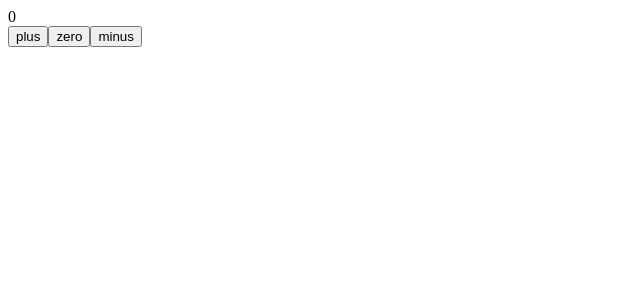
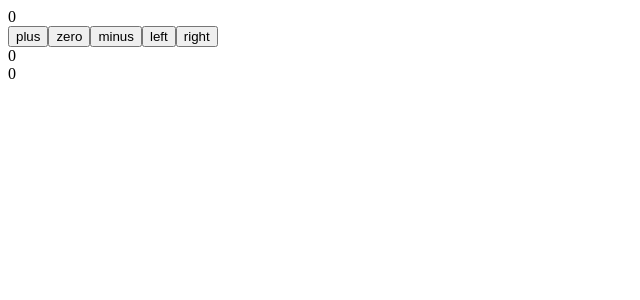
Before and after one commit to bhsaurabh/helsinkifullstack, a React (Vite) app in the folder part1/introdemo/: page / in a window 1280 px wide. Shown: the top 300 px of the page, without its empty margins (0-640 px from the left). Built offline with nearby package versions, Linux system fonts and the light colour scheme; the HTML template or start-up script is replaced by a standard one.

Commit message:
Complex state 1

```diff
--- a/part1/introdemo/src/App.jsx
+++ b/part1/introdemo/src/App.jsx
@@ -20,6 +20,8 @@
   // useState creates the state, and returns current state and method to change state
   // method to adapt state will re-render the component since state is changed.
   const [counter, setCounter] = useState(0);  // 0 is the default value of state passed to be assigned.
+  const [left, setLeft] = useState(0);
+  const [right, setRight] = useState(0);
 
   const increaseByOne = () => setCounter(counter+1);
 
@@ -33,6 +35,12 @@
       <Button onClick={increaseByOne} text="plus" />
       <Button onClick={setToZero} text="zero" />
       <Button onClick={decreaseByOne} text="minus" />
+
+      <Button onClick = { () => setLeft(left+1) } text="left" />
+      <Button onClick = { () => setRight(right+1) } text="right" />
+      <br />
+      <Display counter={left} />
+      <Display counter={right} />
     </div>
   );
 
```
